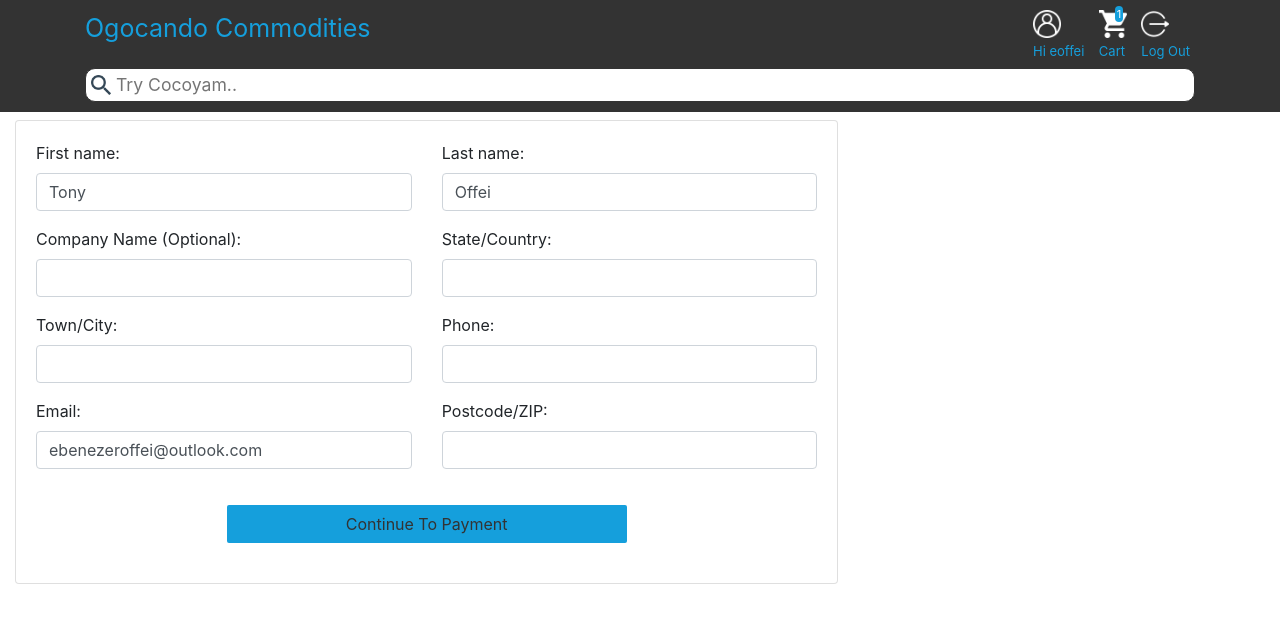
After one commit to Ebenezeroffei/wintrust2, a Django app: page /checkout/ in a window 1280 px wide. The commit adds this page. Shown: the top 623 px of the page. Run offline with Django 3.2, Linux system fonts and the light colour scheme; a user stored in the database is signed in; data comes from the database, SQL or seed files in the repository; both versions use the stored data as it was after the commit; data that the repository does not hold is empty; some libraries are stand-ins or nearby versions.

Commit message:
Started with the chackout section of the website

```diff
--- /dev/null
+++ b/app/forms.py
@@ -0,0 +1,34 @@
+from .models import BillingAddress
+from django import forms
+
+class BillingAddressForm(forms.ModelForm):
+    class Meta:
+        model = BillingAddress
+        fields = ['first_name','last_name','company_name','state_or_country','town_or_city','phone','email','post_or_zipcode']
+        widgets = {
+            'first_name': forms.TextInput(attrs = {
+                'class':'form-control'
+            }),
+            'last_name': forms.TextInput(attrs = {
+                'class':'form-control'
+            }),
+            'company_name': forms.TextInput(attrs = {
+                'class':'form-control'
+            }),
+            'state_or_country': forms.TextInput(attrs = {
+                'class':'form-control'
+            }),
+            'town_or_city': forms.TextInput(attrs = {
+                'class':'form-control'
+            }),
+            'phone': forms.TextInput(attrs = {
+                'class':'form-control',
+                'pattern':'^\d+$'
+            }),
+            'email': forms.EmailInput(attrs = {
+                'class':'form-control'
+            }),
+            'post_or_zipcode': forms.TextInput(attrs = {
+                'class':'form-control'
+            }),
+        }
--- a/app/models.py
+++ b/app/models.py
@@ -49,3 +49,17 @@ class CartItems(models.Model):
 class NewsLetters(models.Model):
     """ This model stores all the emails that will be used to send newsletters """
     email = models.EmailField()
+
+class BillingAddress(models.Model):
+    user = models.OneToOneField(User,on_delete = models.CASCADE)
+    first_name = models.CharField(max_length = 100)
+    last_name = models.CharField(max_length = 100)
+    company_name = models.CharField('Company Name (Optional)',max_length = 100,null = True,blank = True)
+    state_or_country = models.CharField("State/Country",max_length = 100)
+    town_or_city = models.CharField("Town/City",max_length = 100)
+    phone = models.CharField(max_length = 50)
+    email = models.EmailField()
+    post_or_zipcode = models.CharField("Postcode/ZIP",max_length = 50)
+
+    def _str_(self):
+        return f"{self.user.username}'s Billing Address"
--- /dev/null
+++ b/app/templates/app/checkout.html
@@ -0,0 +1,48 @@
+{% extends 'app/base.html' %}
+
+
+{% block head %}
+    <title>Checkout</title>
+    <style>
+        input[type = 'submit']{
+            color: #333333;
+            background: #159fdc;
+            transition: all .2s ease-in-out;
+            border-radius: 2px;
+        }
+        input[type = 'submit']:hover{
+            color: #159fdc;
+            background: #333333;
+        }
+    </style>
+{% endblock %}
+{% block content %}
+    <div class="container-fluid" style="margin-top: 120px">
+        <div class="row">
+            <div class="col-8">
+                <div class="card">
+                    <div class="card-body">
+                      <form action="." method="post">
+                          {% csrf_token %}
+                          <div class="row">
+                            {% for field in form %}
+                                <div class="col-sm-6">
+                                    <div class="form-group">
+                                        {{field.label_tag}}
+                                        {{field}}
+                                    </div>
+                                </div>
+                            {% endfor %}
+                        </div>
+                        <div style = 'max-width: 400px;margin: 20px auto'>
+                            <input type="submit" value="Continue To Payment" class="btn btn-block">
+                        </div>
+                      </form>
+                    </div>
+                </div>
+            </div>
+        </div>
+    </div>
+{% endblock %}
+{% block javascript %}
+{% endblock %}
--- a/app/urls.py
+++ b/app/urls.py
@@ -9,5 +9,6 @@ urlpatterns = [
     path('add/cart/',app_views.AddItemToCartView.as_view(),name = 'add_cart'),
     path('decrease/cart/',app_views.DecreaseCartItemQuantityView.as_view(),name = 'decrease'),
     path('increase/cart/',app_views.IncreaseCartItemQuantityView.as_view(),name = 'increase'),
-    path('delete/cart/',app_views.DeleteCartItemView.as_view(),name = 'delete')
+    path('delete/cart/',app_views.DeleteCartItemView.as_view(),name = 'delete'),
+    path('checkout/',app_views.CheckoutView.as_view(),name = 'checkout'),
 ]
--- a/app/views.py
+++ b/app/views.py
@@ -1,8 +1,8 @@
 from django.shortcuts import render,get_object_or_404
 from django.http import JsonResponse
 from django.views import generic
-from .models import Product,CartItems
-
+from .models import Product,CartItems,BillingAddress
+from .forms import BillingAddressForm
 
 
 def important_info(inst,context):
@@ -180,3 +180,42 @@ class DeleteCartItemView(generic.View):
             response.delete_cookie(f'product_name{cart_item_id}')
             response.delete_cookie(f'quantity{cart_item_id}')
             return response
+
+class CheckoutView(generic.View):
+    """ This class displays the billing address form """
+    form_class = BillingAddressForm
+    template_name = 'app/checkout.html'
+
+    def get(self,request,*args,**kwargs):
+        try:
+            billing = request.user.billingaddress
+            form = self.form_class(instance = billing)
+        except BillingAddress.DoesNotExist:
+            initial = {
+                'first_name':request.user.first_name,
+                'last_name': request.user.last_name,
+                'email': request.user.email
+            }
+            form = self.form_class(initial = initial)
+        context = {
+            'form':form
+        }
+        important_info(self,context)
+        return render(request,self.template_name,context)
+
+    def post(self,request,*args,**kwargs):
+        try:
+            billing = request.user.billingaddress
+            form = self.form_class(request.POST,instance = billing)
+        except BillingAddress.DoesNotExist:
+            initial = {
+                'first_name':request.user.first_name,
+                'last_name': request.user.last_name,
+                'email': request.user.email
+            }
+            form = self.form_class(request.POST,initial = initial)
+        context = {
+            'form':form
+        }
+        important_info(self,context)
+        return render(request,self.template_name,context)
```
Also changed, not shown: app/templates/app/cart.html (+16 -0 lines), app/migrations/0003_billingaddress_newsletters.py (added), db.sqlite3.
